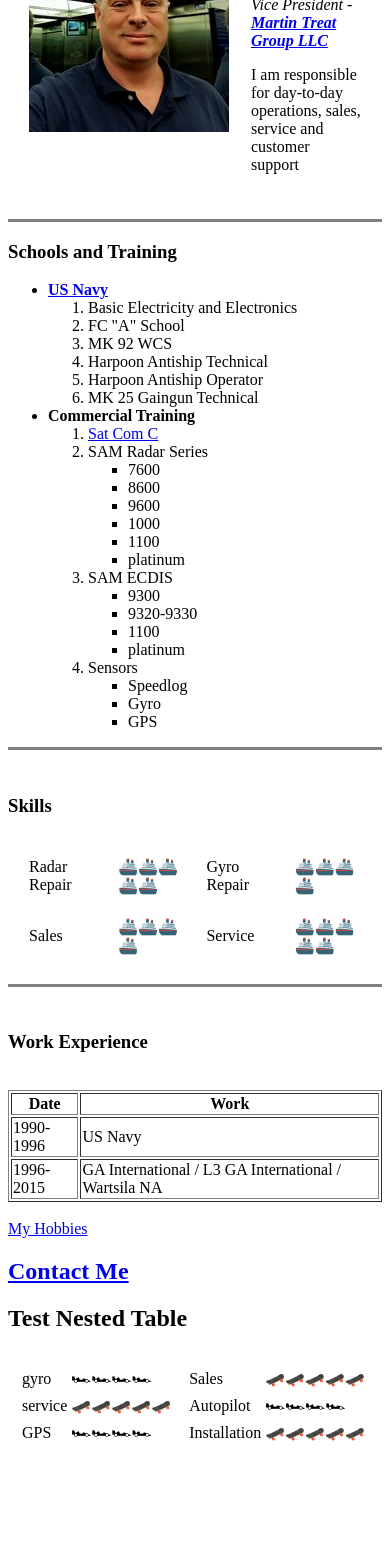
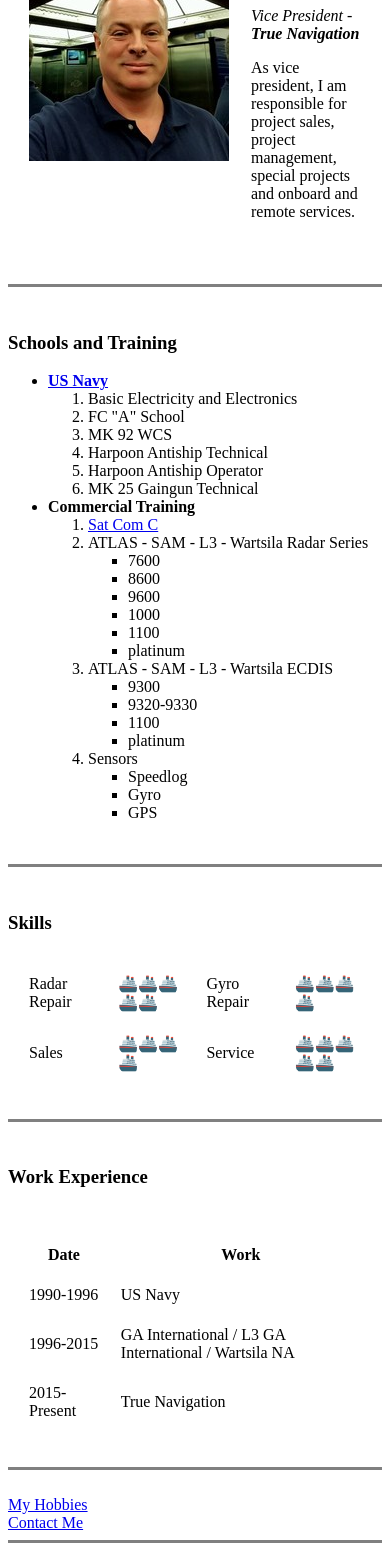
Before and after one commit to MrRadarGuy/CV, a plain HTML site: page index.html in a window 390 px wide. Shown: the part 150-1701 px from the top of the page. Before the commit the page ends 1619 px from the top, so only its background shows below. Drawn offline with Linux system fonts and the light colour scheme.

Commit message:
updated cv

```diff
--- a/index.html
+++ b/index.html
@@ -5,15 +5,18 @@
     <title>John's Personal Site</title>
   </head>
   <body>
+    <hr size="3" noshade>
     <table cellspacing="20">
       <tr>
         <td><img src="jt.jpg" alt="John's profile Picture"></td>
         <td><h1>John Treat</h1>
-        <p><em>Vice President - <strong><a href="https://www.martintreatgroup.com/">Martin Treat Group LLC</a></strong></em></p>
-        <p>I am responsible for day-to-day operations, sales, service and customer support</p></td>
+        <p><em>Vice President - <strong>True Navigation</strong></em></p>
+        <p>As vice president, I am responsible for project sales, project management, special projects and onboard and remote services.</p></td>
       </tr>
     </table>
+    <br>
     <hr size="3" noshade>
+    <br>
     <h3><strong>Schools and Training</strong></h3>
     <ul>
       <li><strong><a href="https://www.navy.com/contact?interest=joining-the-navy&activity=1228855">US Navy</a></strong></li>
@@ -28,7 +31,7 @@
       <li> <strong>Commercial Training</strong></li>
         <ol>
           <li><a href="https://www.cobham.com/communications-and-connectivity/satcom/safety-and-regulation-at-sea/inmarsat-c-safety-systems/sailor-6110-mini-c-gmdss/sailor-6110-mini-c-gmdss-product-sheet/docview/">Sat Com C</a></li>
-          <li>SAM Radar Series</li>
+          <li>ATLAS - SAM - L3 - Wartsila Radar Series</li>
             <ul>
               <li>7600</li>
               <li>8600</li>
@@ -37,7 +40,7 @@
               <li>1100</li>
               <li>platinum</li>
             </ul>
-          <li>SAM ECDIS</li>
+          <li>ATLAS - SAM - L3 - Wartsila ECDIS</li>
             <ul>
                <li>9300</li>
                <li>9320-9330</li>
@@ -52,6 +55,7 @@
             </ul>
           </ul>
         </ol>
+        <br>
     <hr size="3" noshade>
     <br>
     <h3>Skills</h3>
@@ -68,13 +72,13 @@
         <td>Service</td>
         <td>🚢🚢🚢🚢🚢</td>
       </tr>
-
     </table>
+    <br>
     <hr size="3" noshade>
     <br>
     <h3>Work Experience</h3>
     <br>
-    <table border="1">
+    <table cellspacing="20">
       <tr>
         <th>Date</th>
         <th>Work</th>
@@ -87,50 +91,18 @@
         <td>1996-2015</td>
         <td>GA International / L3 GA International / Wartsila NA</td>
       </tr>
+      <tr>
+        <td>2015-Present</td>
+        <td>True Navigation</td>
+      </tr>
     </table>
+    <br>
+    <hr size="3" noshade>
     <br>
     <a href="hobbies.html">My Hobbies</a>
     <br>
-    <h2> <a href="ContactMe.html"> Contact Me</a></h2>
-
-<h2>Test Nested Table</h2>
-<table cellspacing="10">
-  <tr>
-    <td>
-      <table>
-        <tr>
-          <td>gyro</td>
-          <td>🏎🏎🏎🏎</td>
-        </tr>
-        <tr>
-          <td>service</td>
-          <td>🛹🛹🛹🛹🛹</td>
-        </tr>
-        <tr>
-          <td>GPS</td>
-          <td>🏎🏎🏎🏎</td>
-        </tr>
-      </table>
-    </td>
-    <td>
-      <table>
-        <tr>
-          <td>Sales</td>
-          <td>🛹🛹🛹🛹🛹</td>
-        </tr>
-        <tr>
-          <td>Autopilot</td>
-          <td>🏎🏎🏎🏎</td>
-        </tr>
-        <tr>
-          <td>Installation</td>
-          <td>🛹🛹🛹🛹🛹</td>
-        </tr>
-        </table>
-      </tr>
-</table>
-
-
-
+    <a href="ContactMe.html"> Contact Me</a>
+    <br>
+    <hr size="3" noshade>
       </body>
 </html>
```
Also changed, not shown: ContactMe.html (+18 -16 lines), hobbies.html (+18 -3 lines), CB.jpg (added), Eggs.jpg (added), FishWarf.jpg (added), Fly.jpg (added).
